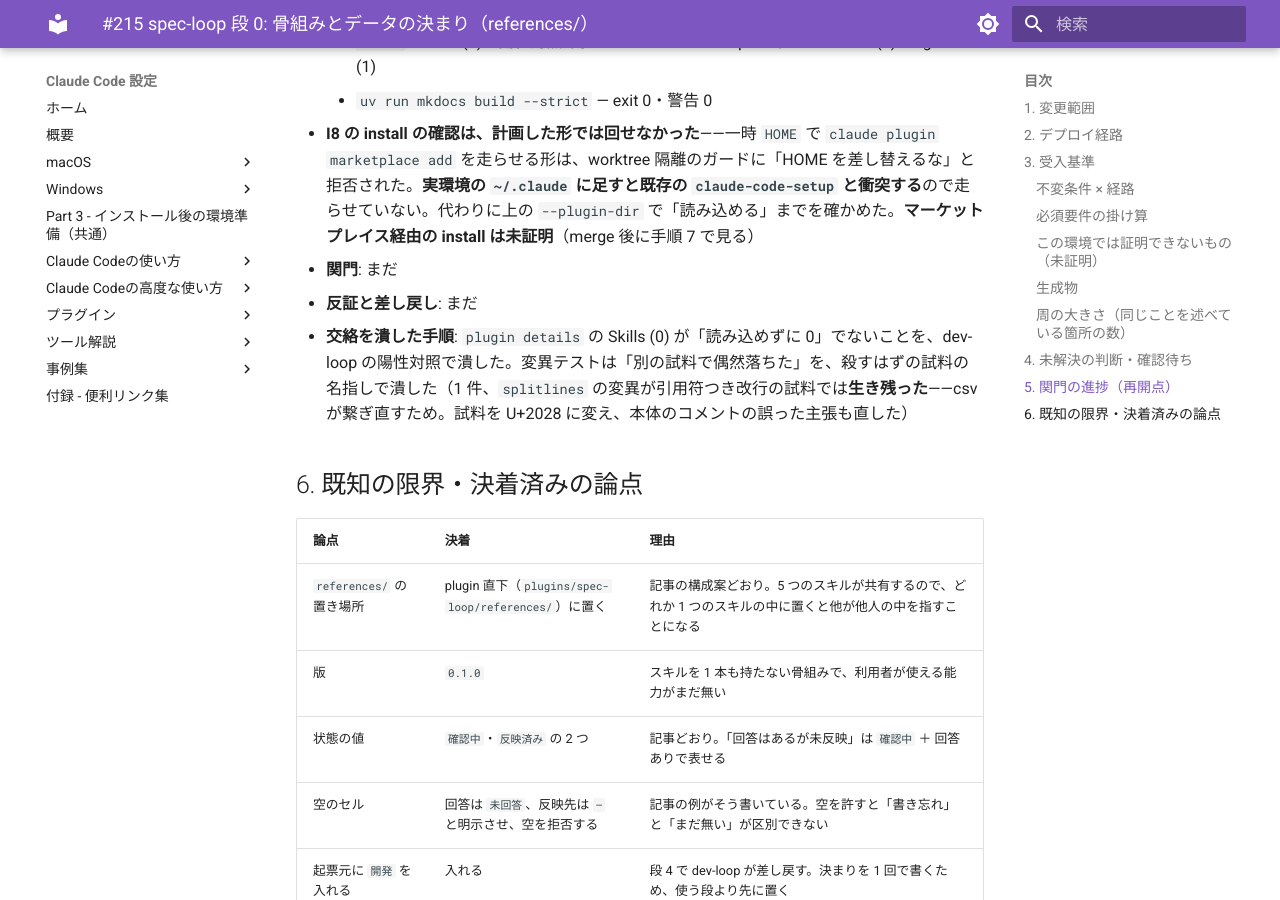
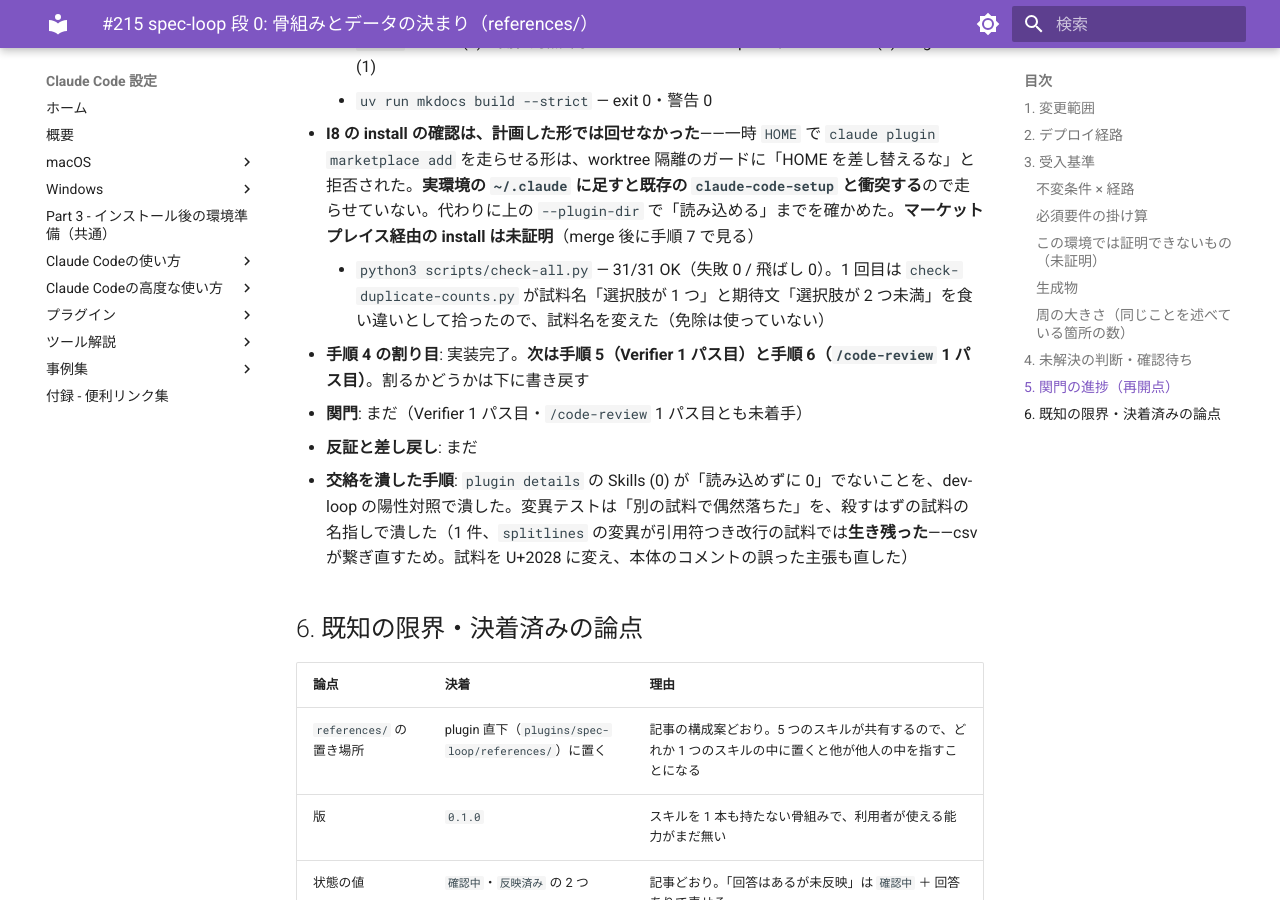
Before and after one commit to hdknr/claude-code-setup, an MkDocs documentation site: the page built from docs/plans/issue-215.md, in a window 1280 px wide and 900 px high, scrolled down 3867 px. Built offline with MkDocs 1.6.1 and Material for MkDocs 9.7.7, drawn with Linux system fonts in a browser that asks for light colours.

Commit message:
docs(plans): #215 の再開点を書く
Co-Authored-By: Claude Opus 5.5 <noreply@anthropic.com>

```diff
--- a/docs/plans/issue-215.md
+++ b/docs/plans/issue-215.md
@@ -84,7 +84,9 @@
     - `claude --plugin-dir plugins/spec-loop plugin details spec-loop` — `spec-loop 0.1.0`・Skills (0)。**陽性対照**: 同じコマンドを dev-loop に当てると Skills (1)・Agents (1)
     - `uv run mkdocs build --strict` — exit 0・警告 0
 - **I8 の install の確認は、計画した形では回せなかった**——一時 `HOME` で `claude plugin marketplace add` を走らせる形は、worktree 隔離のガードに「HOME を差し替えるな」と拒否された。**実環境の `~/.claude` に足すと既存の `claude-code-setup` と衝突する**ので走らせていない。代わりに上の `--plugin-dir` で「読み込める」までを確かめた。**マーケットプレイス経由の install は未証明**（merge 後に手順 7 で見る）
-- **関門**: まだ
+    - `python3 scripts/check-all.py` — 31/31 OK（失敗 0 / 飛ばし 0）。1 回目は `check-duplicate-counts.py` が試料名「選択肢が 1 つ」と期待文「選択肢が 2 つ未満」を食い違いとして拾ったので、試料名を変えた（免除は使っていない）
+- **手順 4 の割り目**: 実装完了。**次は手順 5（Verifier 1 パス目）と手順 6（`/code-review` 1 パス目）**。割るかどうかは下に書き戻す
+- **関門**: まだ（Verifier 1 パス目・`/code-review` 1 パス目とも未着手）
 - **反証と差し戻し**: まだ
 - **交絡を潰した手順**: `plugin details` の Skills (0) が「読み込めずに 0」でないことを、dev-loop の陽性対照で潰した。変異テストは「別の試料で偶然落ちた」を、殺すはずの試料の名指しで潰した（1 件、`splitlines` の変異が引用符つき改行の試料では**生き残った**——csv が繋ぎ直すため。試料を U+2028 に変え、本体のコメントの誤った主張も直した）
 
```
